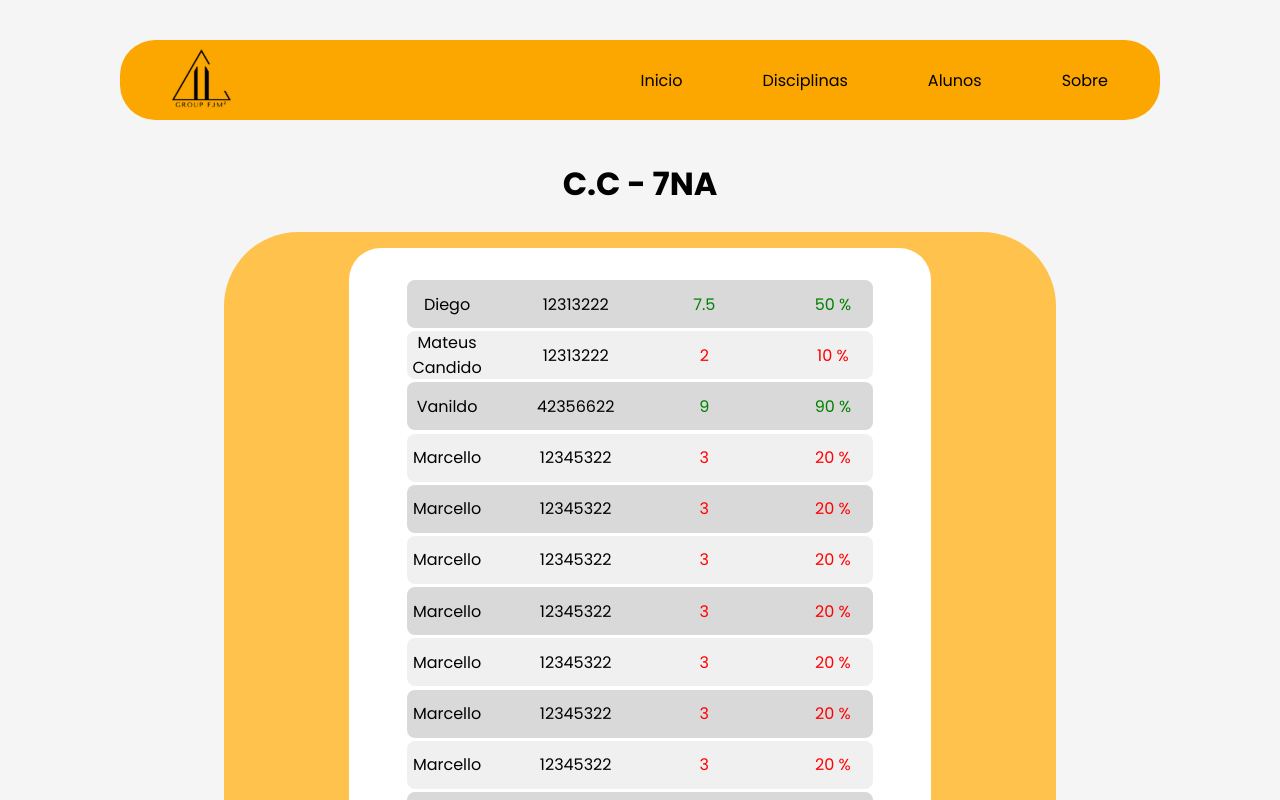
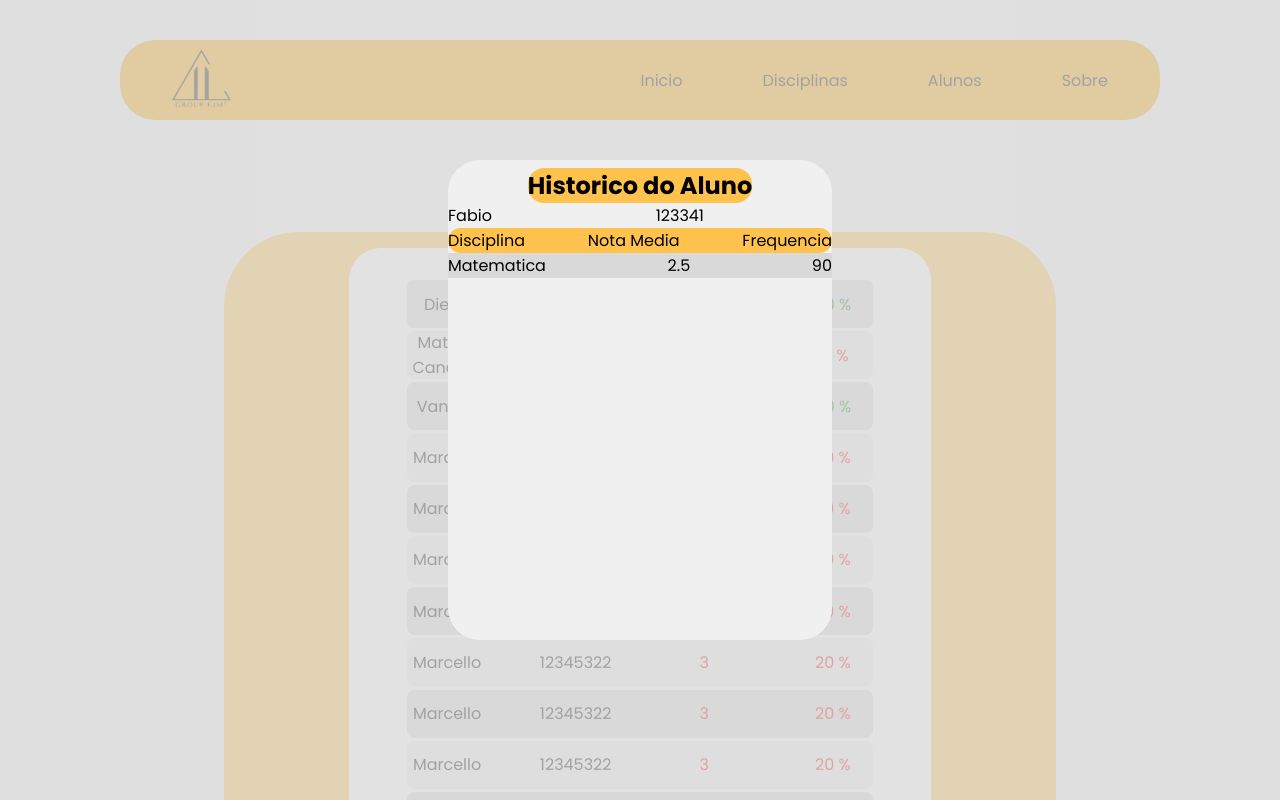
Before and after one commit to FabioJro/BullyShield, a React (Vite) app in the folder frontEnd/: page /disciplinas in a window 1280 px wide. Shown: the top 800 px of the page. Built offline with nearby package versions, Linux system fonts and the light colour scheme.

Commit message:
creat-modal

```diff
--- /dev/null
+++ b/frontEnd/src/Components/CardProfessores/Components/ModalAluno/ModalAluno.module.css
@@ -0,0 +1,74 @@
+.bodyPage{
+    height: 100vh;
+    width: 100vw;
+    background-color: #d9d9d9bf ;
+
+    z-index: 99;
+    position: fixed ;
+    top : 0;
+    left: 0;
+    display: flex;
+    flex-direction: column;
+    justify-content: center;
+    align-items: center;
+}
+
+.bodyHistorico{
+    width: 30%;
+    height: 60%;
+    background-color: #F0F0F0;
+    border-radius: 2rem;
+    display: flex;
+    justify-content: center;
+}
+
+
+.modal{
+
+    width: 40vw;
+
+}
+.modalHistorico{
+    height: auto;
+    padding-top: 0.5rem;
+    display: flex;
+    justify-content: center;
+
+}
+
+.historico{
+    display: flex;
+    justify-content: center;
+    background-color: #FFC34D;
+    text-align: center;
+    border-radius: 1rem;
+}
+
+.modalNome{
+
+    display: flex;
+    justify-content: space-between;
+    align-items: center;
+    width: 20vw;
+
+}
+
+.modalInfo{
+
+    display: flex;
+    justify-content: space-between;
+    text-align: center;
+    background-color: #FFC34D;
+    border-radius: 2rem;
+}
+
+.modalAluno{
+
+    display: flex;
+    justify-content: space-between;
+    background-color: #D9D9D9;
+}
+.modalAluno:nth-child(even)
+{
+ background-color: #F0F0F0;
+}
--- /dev/null
+++ b/frontEnd/src/Components/CardProfessores/Components/ModalAluno/index.jsx
@@ -0,0 +1,75 @@
+import React from "react";
+import Style from "./ModalAluno.module.css";
+const index = () => {
+  const historico = [
+    {
+      nome: "Fabio",
+      matricula: 123341,
+      disciplinas: [
+        {
+          nomeDisciplina: "Matematica",
+          mediaNotaDisciplina: "2.5",
+          frequenciaMediaDisciplina: "90",
+        },
+      ],
+    },
+  ];
+  return (
+    <section className={Style.bodyPage}>
+      <section className={Style.bodyHistorico}>
+        {historico.map((card, key) => {
+          return (
+            <div className={Style.modal} key={key}>
+              <div className={Style.modalHistorico}>
+                <h2 className={Style.historico}>Historico do Aluno</h2>
+              </div>
+              <div className={Style.modalNome}>
+                <div className={Style.nome}>
+                  <p>{card.nome}</p>
+                </div>
+                <div div className={Style.matricula}>
+                  <p>{card.matricula}</p>
+                </div>
+              </div>
+              <div className={Style.modalInfo}>
+                <div div className={Style.matricula}>
+                  <p>Disciplina</p>
+                </div>
+                <div div className={Style.media}>
+                  <p>Nota Media</p>
+                </div>
+                <div div className={Style.frequencia}>
+                  <p>Frequencia</p>
+                </div>
+              </div>
+              <div className={Style.modalDisciplina}>
+                <p>
+                  {card.disciplinas.map((disciplina, key) => {
+                    return (
+                      <div className={Style.modalAluno}>
+                        <div div className={Style.modalNomeDisciplina}>
+                          <p>{disciplina.nomeDisciplina}</p>
+                        </div>
+                        <div div className={Style.modalmediaNotaDisciplina}>
+                          <p>{disciplina.mediaNotaDisciplina}</p>
+                        </div>
+                        <div
+                          div
+                          className={Style.modalfrequenciaMediaDisciplina}
+                        >
+                          <p>{disciplina.frequenciaMediaDisciplina}</p>
+                        </div>
+                      </div>
+                    );
+                  })}
+                </p>
+              </div>
+            </div>
+          );
+        })}
+      </section>
+    </section>
+  );
+};
+
+export default index;
--- a/frontEnd/src/Components/CardProfessores/index.jsx
+++ b/frontEnd/src/Components/CardProfessores/index.jsx
@@ -1,7 +1,7 @@
 import React from "react";
 import Style from "./CardProfessores.module.css";
 import RelatorioAluno from './Components/RelatorioAluno'
-
+import ModalAluno  from './Components/ModalAluno'
 
 const index = () => {
   const turma = [
@@ -35,7 +35,7 @@ const index = () => {
     <>
     <h1 className={Style.titleTurma}> C.C - 7NA </h1>
         <section className={Style.bodyGeral}>
-
+        <ModalAluno/>
         <section className={Style.sectionCard}>
         <RelatorioAluno/>
           {/* <section className={Style.bodyCard}>
```
Also changed, not shown: frontEnd/src/Components/CardProfessores/Components/RelatorioAluno/index.jsx (+5 -2 lines), 2 other files (tests, documents, lock files or other folders).
